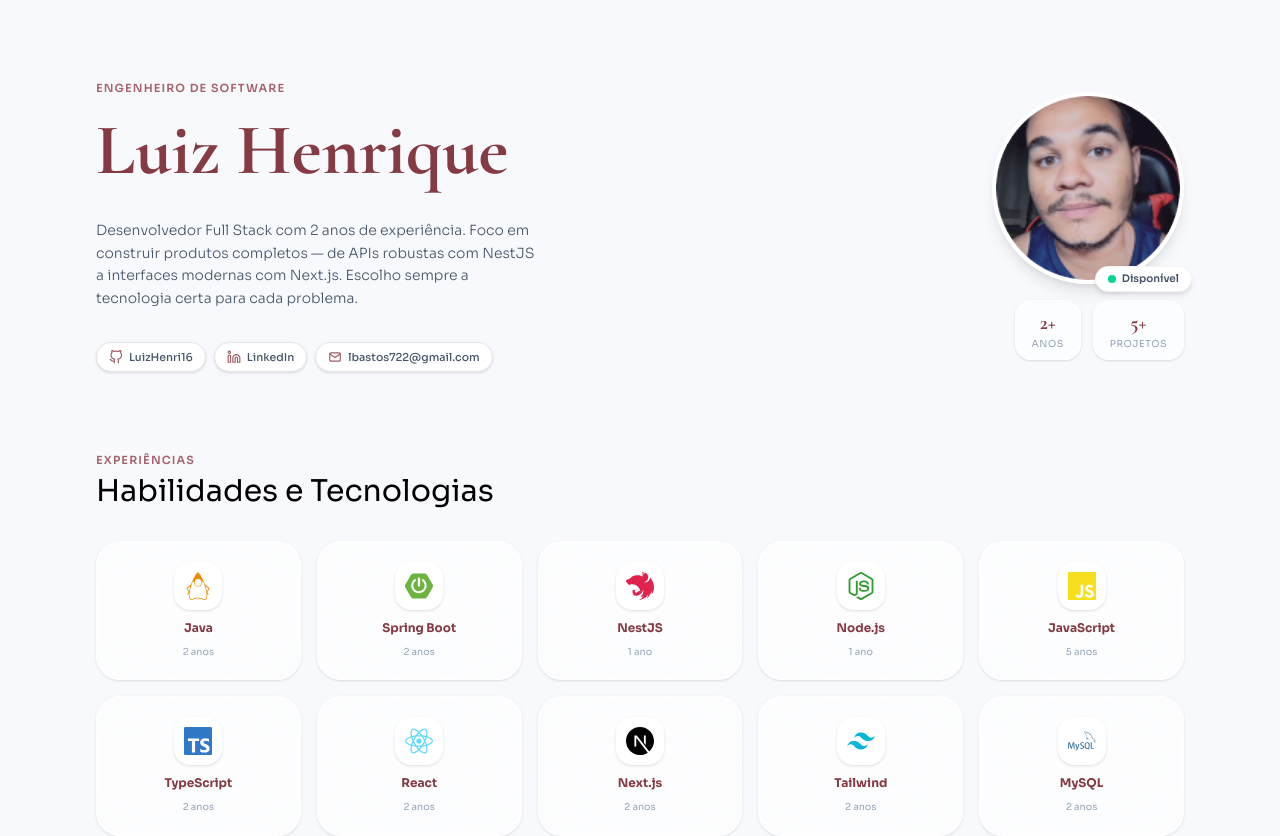
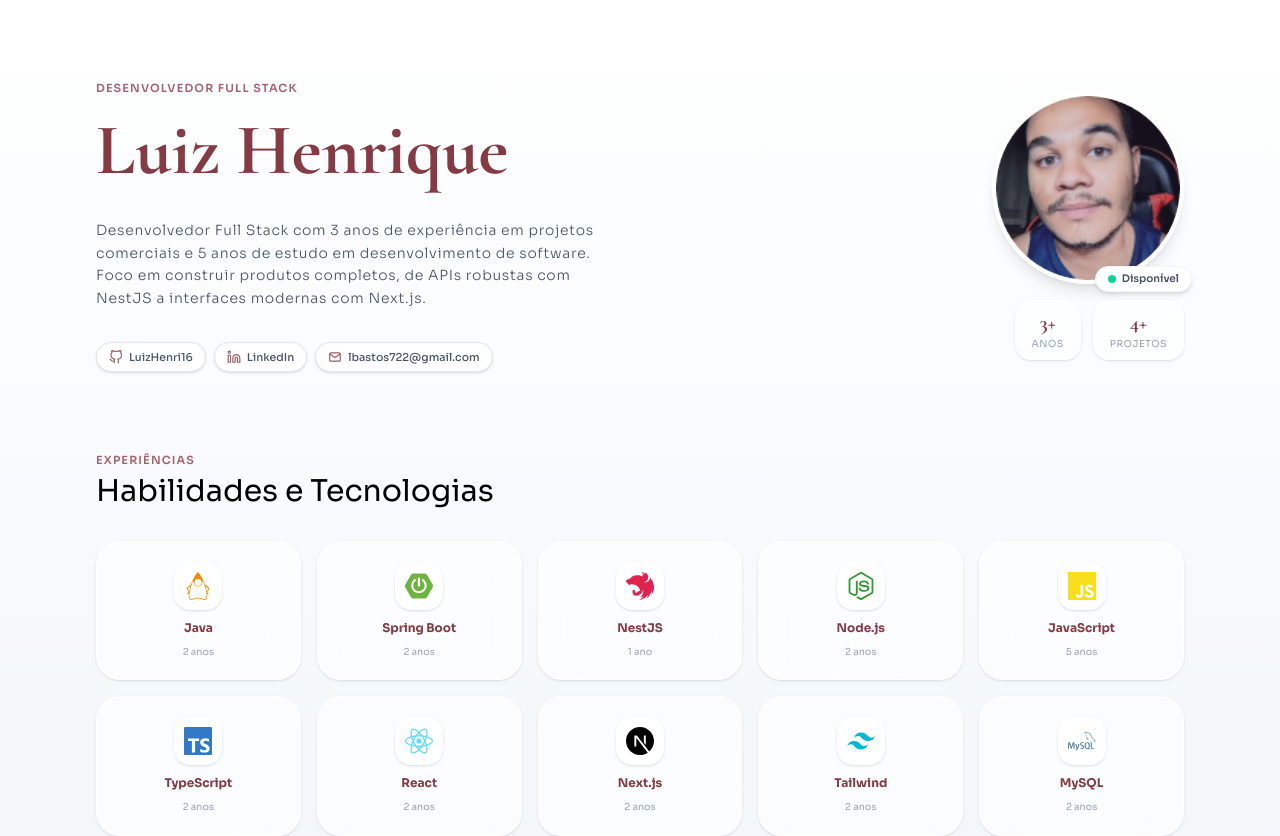
Before and after one commit to LuizHenri16/meuPortfolio, a Next.js app: page / in a window 1280 px wide. Shown: the top 836 px of the page. Built offline with nearby package versions, Linux system fonts and the light colour scheme.

Commit message:
Mudanças de background, alteração de informações e pequenas correções

```diff
--- a/src/app/globals.css
+++ b/src/app/globals.css
@@ -15,10 +15,10 @@
   --text-small: 0.7rem;
 
   --color-textcustom-100: #FEF5EF;
-  --color-terracota-50:   #A7636B;
-  --color-terracota-100:  #9D5C63;
-  --color-terracota-500:  #7A4A50;
-  --color-terracota-800:  #853B43;
+  --color-terracota-50: #A7636B;
+  --color-terracota-100: #9D5C63;
+  --color-terracota-500: #7A4A50;
+  --color-terracota-800: #853B43;
   --color-terracota-1000: #523236;
 
   --color-text2: #475569;
@@ -27,13 +27,14 @@
 
 /* ─── Background ─────────────────────────────────────────── */
 .bg-portfolio {
-  background-color: #F8F9FC;
+  background-image: linear-gradient(to top, #dfe9f3 0%, white 100%);
 }
 
 /* ─── Glassmorphism ──────────────────────────────────────── */
 .glass-bg {
   background: rgba(255, 255, 255, 0.60);
 }
+
 .glass-bdr {
   border: 1px solid rgba(255, 255, 255, 0.88);
 }
@@ -53,9 +54,11 @@
   transition: all 0.1s ease;
   border: 1px solid var(--color-terracota-100);
 }
+
 .button3D:hover {
   background: linear-gradient(to bottom, var(--color-terracota-100), var(--color-terracota-50));
 }
+
 .button3D:active {
   transform: translateY(6px);
   box-shadow: 0 3px 0 var(--color-terracota-500), 0 8px 20px rgba(0, 0, 0, 0.3);
@@ -67,6 +70,7 @@
     opacity: 0;
     transform: translateY(20px);
   }
+
   to {
     opacity: 1;
     transform: translateY(0);
--- a/src/app/layout.tsx
+++ b/src/app/layout.tsx
@@ -23,9 +23,9 @@ export default function RootLayout({
   children: React.ReactNode;
 }>) {
   return (
-    <html lang="pt-br">
+    <html lang="pt-br" className="bg-portfolio min-h-screen">
       <body
-        className={`antialiased bg-portfolio`}
+        className={`antialiased`}
       >
         {children}
       </body>
--- a/src/app/page.tsx
+++ b/src/app/page.tsx
@@ -1,21 +1,27 @@
-import Nav from "@/components/nav";
 import { AboutSection } from "@/components/sections/aboutSection";
 import { FooterSection } from "@/components/sections/footerSection";
 import { ProjectsSection } from "@/components/sections/projectsSection";
 import { SkillSection } from "@/components/sections/skillSection";
+import { ScrollReveal } from "@/components";
 
 export default function Home() {
     return (
         <div className="px-4 md:px-6 lg:px-8">
-            {/*
-                <div className="w-full sticky top-2.5 z-100">
-                    <Nav />
-                </div>
-            */}
-            <AboutSection />
-            <SkillSection />
-            <ProjectsSection />
-            <FooterSection />
+            <ScrollReveal>
+                <AboutSection />
+            </ScrollReveal>
+
+            <ScrollReveal>
+                <SkillSection />
+            </ScrollReveal>
+
+            <ScrollReveal>
+                <ProjectsSection />
+            </ScrollReveal>
+
+            <ScrollReveal>
+                <FooterSection />
+            </ScrollReveal>
         </div>
     )
 }
--- /dev/null
+++ b/src/components/ScrollReveal.tsx
@@ -0,0 +1,71 @@
+"use client";
+
+import React, { useEffect, useRef, useState } from "react";
+
+interface ScrollRevealProps {
+    children: React.ReactNode;
+    className?: string;
+    threshold?: number;
+    delay?: number;
+}
+
+export const ScrollReveal: React.FC<ScrollRevealProps> = ({
+    children,
+    className = "",
+    threshold = 0.1,
+    delay = 0,
+}) => {
+    const [isVisible, setIsVisible] = useState(false);
+    const ref = useRef<HTMLDivElement>(null);
+
+    useEffect(() => {
+        // Safe check for SSR environment
+        if (typeof window === "undefined" || !("IntersectionObserver" in window)) {
+            setIsVisible(true);
+            return;
+        }
+
+        const observer = new IntersectionObserver(
+            ([entry]) => {
+                if (entry.isIntersecting) {
+                    if (delay > 0) {
+                        setTimeout(() => {
+                            setIsVisible(true);
+                        }, delay);
+                    } else {
+                        setIsVisible(true);
+                    }
+                    observer.unobserve(entry.target);
+                }
+            },
+            {
+                threshold,
+                rootMargin: "0px 0px -50px 0px",
+            }
+        );
+
+        const currentRef = ref.current;
+        if (currentRef) {
+            observer.observe(currentRef);
+        }
+
+        return () => {
+            if (currentRef) {
+                observer.unobserve(currentRef);
+            }
+        };
+    }, [threshold, delay]);
+
+    return (
+        <div
+            ref={ref}
+            className={`transition-all duration-1000 ease-out ${
+                isVisible
+                    ? "opacity-100 translate-y-0"
+                    : "opacity-0 translate-y-10"
+            } ${className}`}
+        >
+            {children}
+        </div>
+    );
+};
--- a/src/components/index.ts
+++ b/src/components/index.ts
@@ -4,3 +4,4 @@ export { Template } from "./template";
 export { SkillCard } from "./card";
 export {FeatureCard} from "./featurecard"
 export {Skillcard} from "./skillcard"
+export { ScrollReveal } from "./ScrollReveal";
--- a/src/components/sections/aboutSection.tsx
+++ b/src/components/sections/aboutSection.tsx
@@ -9,17 +9,15 @@ export const AboutSection: React.FC = () => {
                 <div className="flex flex-col gap-4 md:gap-6">
                     <div className="flex flex-col gap-2">
                         <span className="font-[Sora] text-small font-semibold text-terracota-50 tracking-widest uppercase">
-                            Engenheiro de Software
+                            Desenvolvedor Full Stack
                         </span>
                         <h1 className="font-[Cormorant_Garamond] font-bold text-4xl text-terracota-800 md:text-6xl lg:text-7xl duration-200 leading-tight">
                             Luiz Henrique
                         </h1>
                     </div>
 
-                    <p className="font-[Sora] text-sm text-text2 font-light leading-relaxed max-w-md">
-                        Desenvolvedor Full Stack com 2 anos de experiência. Foco em construir
-                        produtos completos — de APIs robustas com NestJS a interfaces modernas
-                        com Next.js. Escolho sempre a tecnologia certa para cada problema.
+                    <p className="font-[Sora] text-sm text-text2 font-light leading-relaxed max-w-lg tracking-wider">
+                        Desenvolvedor Full Stack com 3 anos de experiência em projetos comerciais e 5 anos de estudo em desenvolvimento de software. Foco em construir produtos completos, de APIs robustas com NestJS a interfaces modernas com Next.js.
                     </p>
 
                     {/* Links de contato */}
@@ -41,8 +39,6 @@ export const AboutSection: React.FC = () => {
                         />
                     </div>
                 </div>
-
-                {/* Foto + card de status */}
                 <div className="flex flex-col items-center md:items-end gap-4 shrink-0">
                     <div className="relative">
                         <div className="w-36 h-36 md:w-48 md:h-48 rounded-full overflow-hidden border-4 border-white shadow-lg">
@@ -55,17 +51,14 @@ export const AboutSection: React.FC = () => {
                                 quality={100}
                             />
                         </div>
-                        {/* Badge de status */}
                         <div className="absolute -bottom-2 -right-2 bg-white border border-gray-100 shadow-md rounded-full px-3 py-1 flex items-center gap-1.5">
                             <span className="w-2 h-2 rounded-full bg-emerald-400 animate-pulse block"></span>
                             <span className="font-[Sora] text-[0.65rem] font-semibold text-text2">Disponível</span>
                         </div>
                     </div>
-
-                    {/* Mini stats */}
                     <div className="flex gap-3">
-                        <StatChip value="2+" label="anos" />
-                        <StatChip value="5+" label="projetos" />
+                        <StatChip value="3+" label="anos" />
+                        <StatChip value="4+" label="projetos" />
                     </div>
                 </div>
             </div>
--- a/src/components/sections/footerSection.tsx
+++ b/src/components/sections/footerSection.tsx
@@ -7,7 +7,7 @@ export const FooterSection = () => {
                 </p>
                 <div className="flex gap-3">
                     <FooterLink href="https://github.com/LuizHenri16" label="GitHub" />
-                    <FooterLink href="https://www.linkedin.com/in/luiz-bastos-395922213/" label="LinkedIn" />
+                    <FooterLink href="https://www.linkedin.com/in/luiz-henrique-bastos-santana-395922213/" label="LinkedIn link" />
                     <FooterLink href="mailto:lbastos722@gmail.com" label="Contato" />
                 </div>
             </div>
@@ -16,12 +16,5 @@ export const FooterSection = () => {
 }
 
 const FooterLink = ({ href, label }: { href: string; label: string }) => (
-    <a
-        href={href}
-        target="_blank"
-        rel="noreferrer"
-        className="font-[Sora] text-[0.68rem] font-semibold text-text3 hover:text-terracota-50 transition-colors duration-200"
-    >
-        {label}
-    </a>
+    <a href={href} target="_blank" rel="noreferrer" className="font-[Sora] text-[0.68rem] font-semibold text-text3 hover:text-terracota-50 transition-colors duration-200">{label}</a>
 )
--- a/src/constants/projects.ts
+++ b/src/constants/projects.ts
@@ -4,7 +4,7 @@ export const projects = [
         name: "A Ciência da Lua",
         resume: "Site para compra de materiais de estudo de Química e Ciências.",
         stack: "Web • Full Stack",
-        stacks: ["Next.JS", "Nest.JS", "GO", "TypeScript", "Tailwind", "PostgreSQL", "Docker", "Prisma", "JWT", "Swagger", "VPS"],
+        stacks: ["Next.JS", "Nest.JS", "GO", "TypeScript", "Tailwind", "PostgreSQL", "Docker", "Prisma", "JWT", "Swagger", "VPS", "Cloudflare"],
         images: [
             "/images/acienciadaluaprint1.png",
             "/images/acienciadaluaprint2.png",
@@ -26,9 +26,9 @@ export const projects = [
     {
         pageUrl: "/projetos/carteirarelacionamento",
         name: "Insight",
-        resume: "Hub de inteligência de dados projetado para centralizar informações não estruturadas, transformando dados brutos em insights organizados através de uma infraestrutura escalável com Supabase.",
-        stack: "Web • Full Stack",
-        stacks: ["React", "TypeScript", "Tailwind", "Supabase"],
+        resume: "Plataforma de gestão de relacionamento projetada para centralizar informações não estruturadas, transformando dados brutos em insights organizados através de uma infraestrutura escalável com Supabase.",
+        stack: "Web • Frontend",
+        stacks: ["React", "Next.JS", "TypeScript", "Tailwind", "Supabase", "Vercel"],
         images: [
             "/images/insightprint1.png",
             "/images/insightprint2.png",
@@ -39,7 +39,7 @@ export const projects = [
         name: "CLH ERP",
         resume: "Sistema ERP focado em automação comercial, otimizando o fluxo de inventário e fechamento de vendas com uma interface moderna e reativa.",
         stack: "Web • Frontend",
-        stacks: ["Next.JS", "TypeScript"],
+        stacks: ["Next.JS", "TypeScript", "Tailwind", "CodeIgniter", "PHP"],
         images: [
             "/images/clhimagem1.jpg",
             "/images/clhimagem2.jpg",
--- a/src/constants/skills.ts
+++ b/src/constants/skills.ts
@@ -28,7 +28,7 @@ export const SKILLS: Skill[] = [
     { name: "Java", icon: SiOpenjdk, color: "#ED8B00", level: "2 anos" },
     { name: "Spring Boot", icon: SiSpringboot, color: "#6DB33F", level: "2 anos" },
     { name: "NestJS", icon: SiNestjs, color: "#E0234E", level: "1 ano" },
-    { name: "Node.js", icon: SiNodedotjs, color: "#339933", level: "1 ano" },
+    { name: "Node.js", icon: SiNodedotjs, color: "#339933", level: "2 anos" },
     { name: "JavaScript", icon: SiJavascript, color: "#F7DF1E", level: "5 anos" },
     { name: "TypeScript", icon: SiTypescript, color: "#3178C6", level: "2 anos" },
     { name: "React", icon: SiReact, color: "#61DAFB", level: "2 anos" },
```
